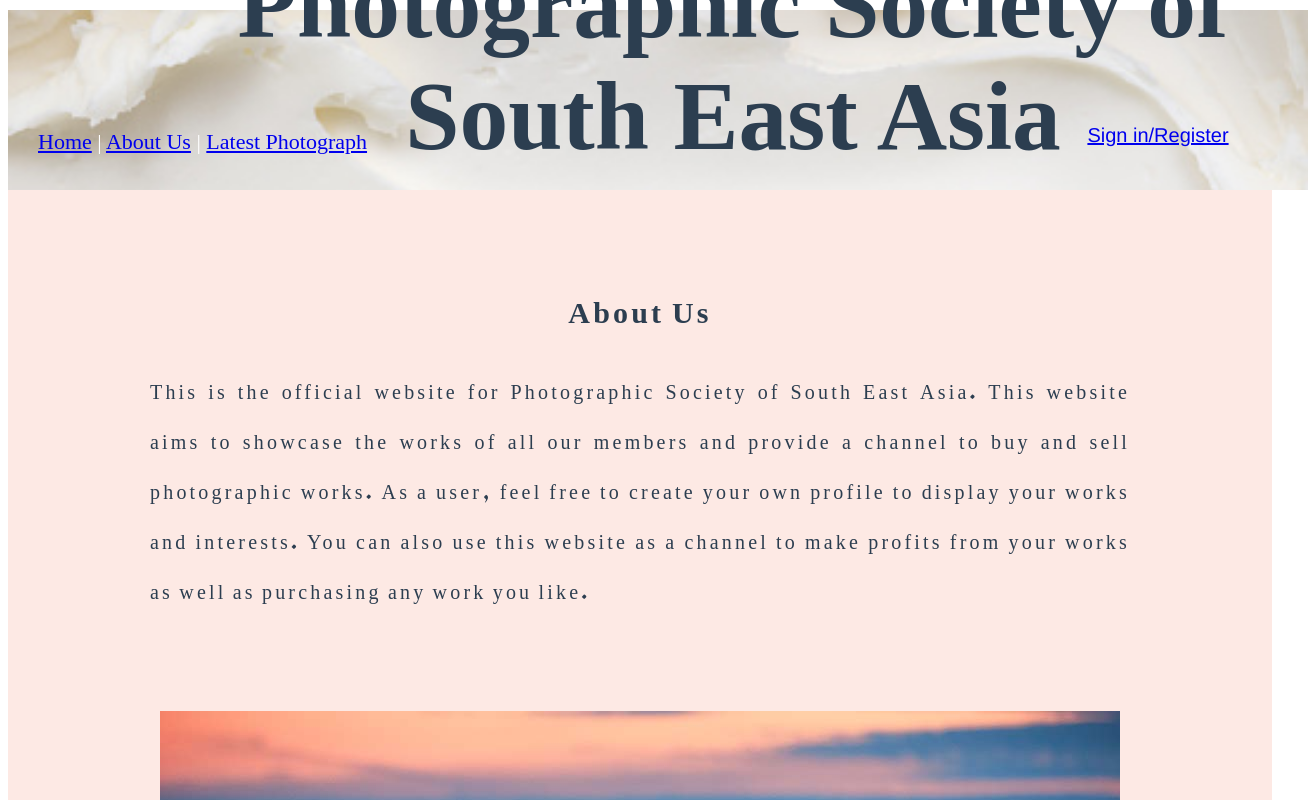
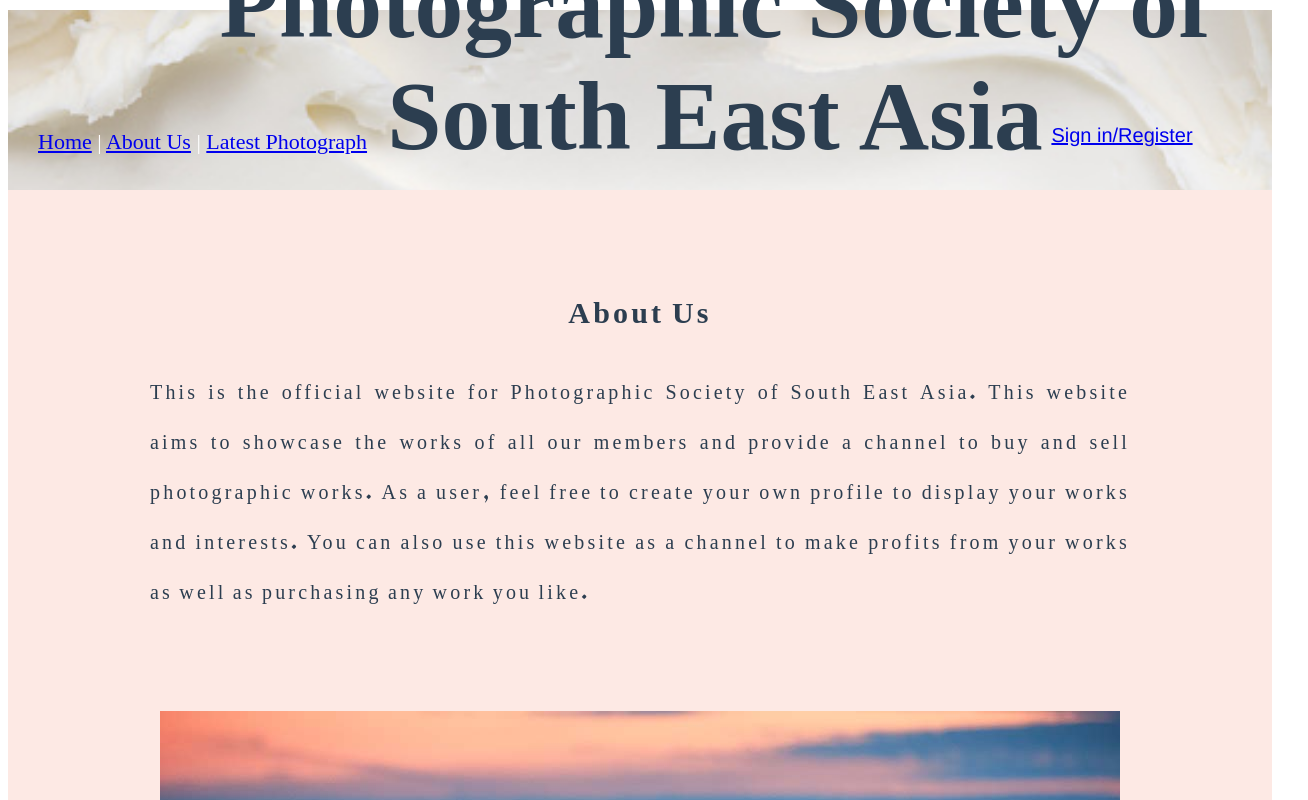
Before and after one commit to XiHuijia/Project-Photography-Website, a Vue app: page /about in a window 1280 px wide. Shown: the top 800 px of the page, 1308 px wide, since content can reach past the window. Built offline with nearby package versions, Linux system fonts and the light colour scheme; no server answers.

Commit message:
update headline

```diff
--- a/src/components/HeadLine.vue
+++ b/src/components/HeadLine.vue
@@ -83,7 +83,7 @@ export default {
   height: 180px;
   background: url(../assets/background2.png);
   background-size:cover;
-  width: 1300px;
+  width: 100%;
   }
 #firstline {
   height: 100px;
--- a/src/components/HomeContent.vue
+++ b/src/components/HomeContent.vue
@@ -171,7 +171,7 @@ const list = [
                   .photo-list-item {
                       height: 150px;
                       width: 410px;
-                      margin: 10px 10px 10px 1px;
+                      margin: 10px 10px 10px 0;
                       padding-top: 150px;
 
                       .photo-name {
--- a/src/view/LatestPhotograph.vue
+++ b/src/view/LatestPhotograph.vue
@@ -84,7 +84,7 @@ const list = [
                   .photo-list-item {
                       height: 150px;
                       width: 410px;
-                      margin: 10px 10px 10px 1px;
+                      margin: 10px 10px 10px 0;
                       padding-top: 150px;
 
                       .photo-name {
```
